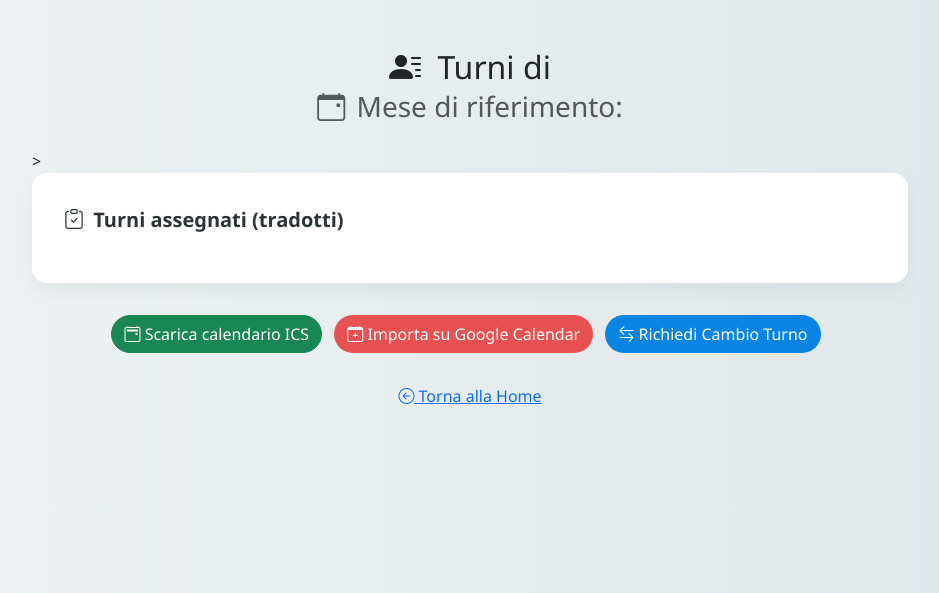
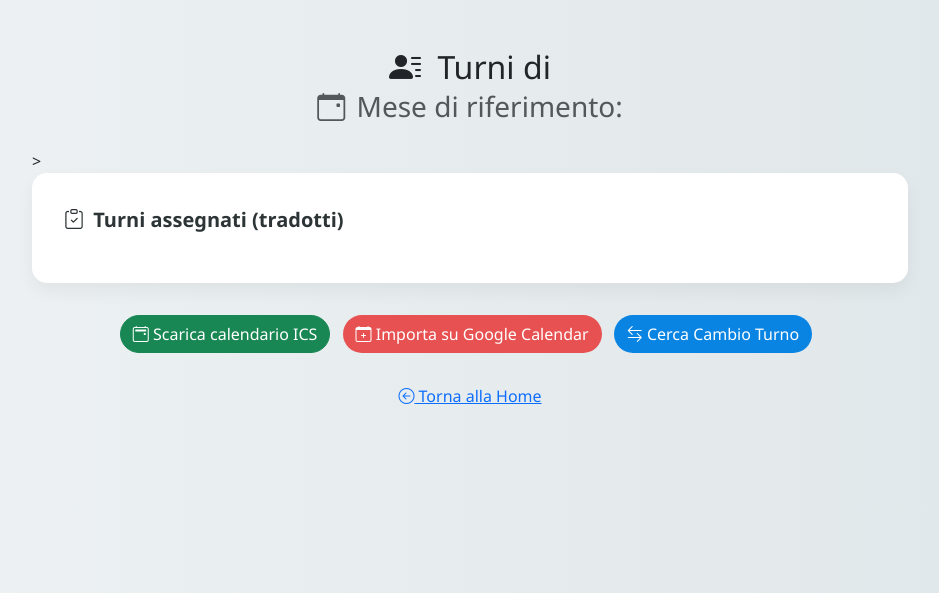
Before and after one commit to aleraco/analisi_griglia_turni_v2, a Flask app: template templates/result_personale.html in a window 1280 px wide. Shown: the top 593 px of the page, without its empty margins (170-1109 px from the left). Run offline with Flask 2, Linux system fonts and the light colour scheme; the template is opened without the code that fills it, so the values that code supplies are empty.

Commit message:
Update result_personale.html

```diff
--- a/templates/result_personale.html
+++ b/templates/result_personale.html
@@ -77,14 +77,14 @@
           <i class="bi bi-calendar2-event"></i> Scarica calendario ICS
         </a>
 
-        <a href="https://calendar.google.com/calendar/u/0/r/settings/import"
+        <a href="https://calendar.google.com/calendar/u/0/r/settings/export"
            class="btn btn-google btn-calendar"
            target="_blank" rel="noopener noreferrer">
           <i class="bi bi-calendar-plus"></i> Importa su Google Calendar
         </a>
 
         <a href="/cambio-turno" class="btn btn-cambio btn-calendar">
-          <i class="bi bi-arrow-left-right"></i> Richiedi Cambio Turno
+          <i class="bi bi-arrow-left-right"></i> Cerca Cambio Turno
         </a>
       </div>
     {% endif %}
```
